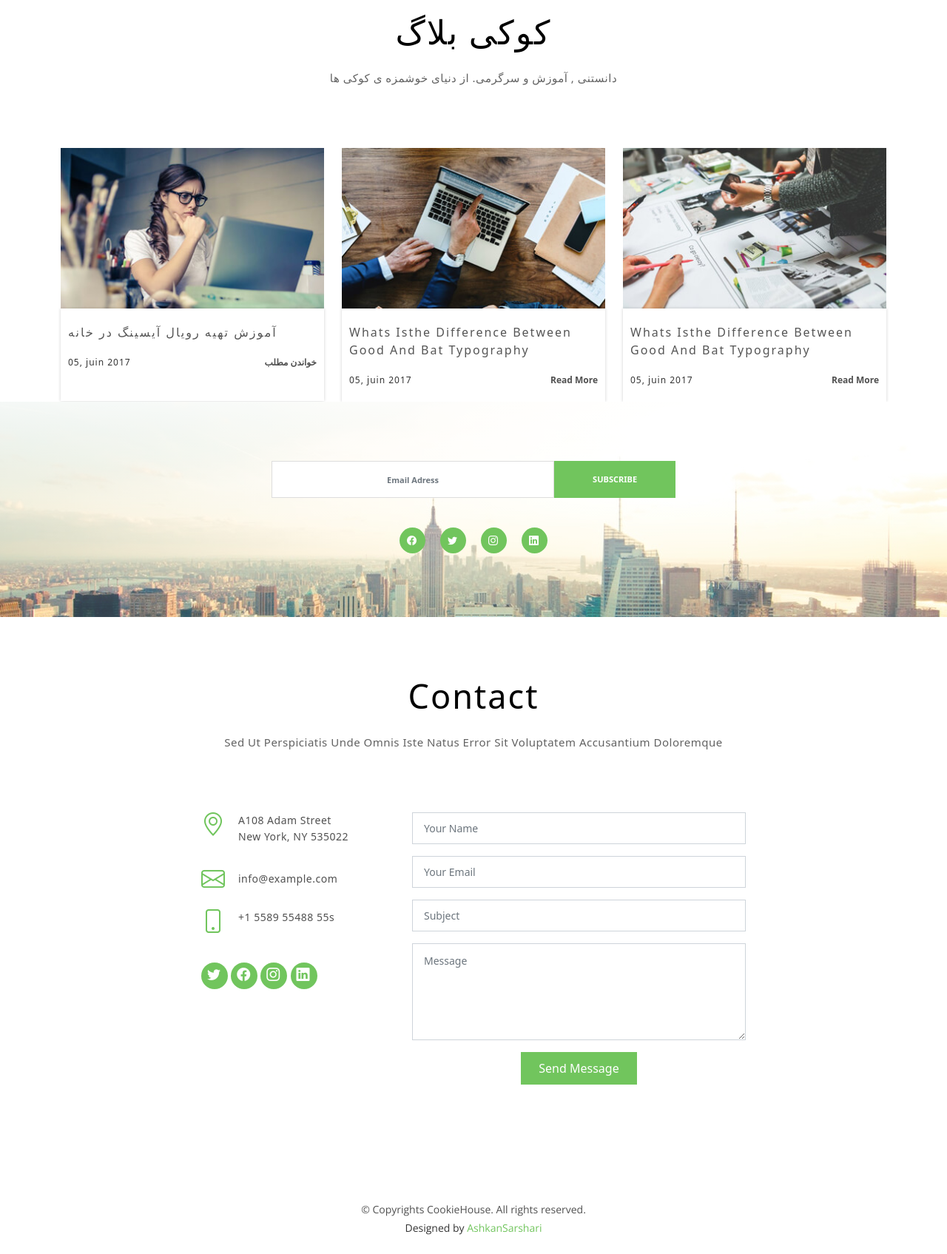
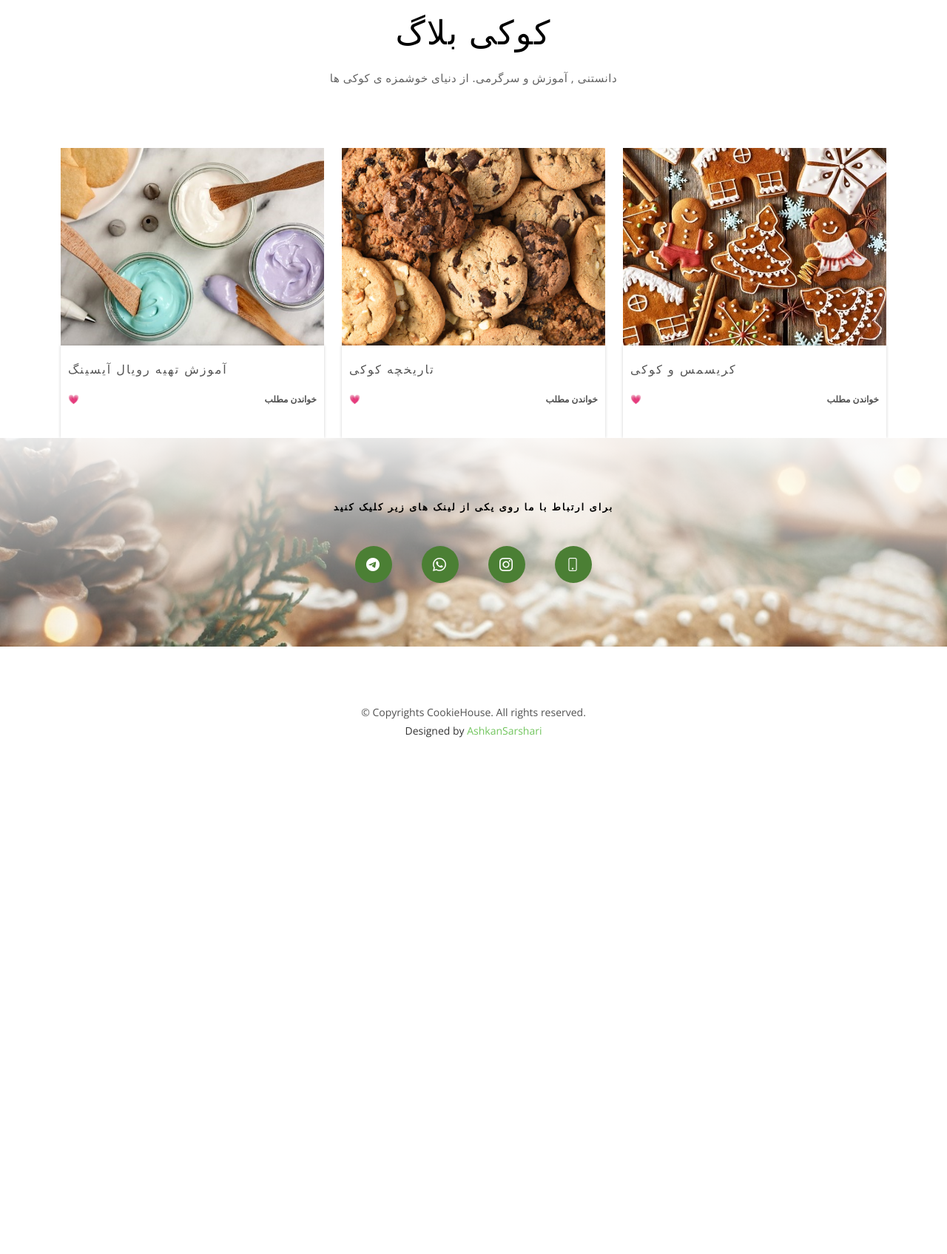
Before and after one commit to Aksh4n/cookiehouse, a Django app: page / in a window 1280 px wide. Shown: the part 3617-5312 px from the top of the page at 74% size. After the commit the page ends 4614 px from the top, so only its background shows below. Run offline with Django 3.2, Linux system fonts and the light colour scheme; data comes from the database, SQL or seed files in the repository; both versions use the stored data as it was after the commit; some libraries are stand-ins or nearby versions.

Commit message:
almost finished

```diff
--- a/home/admin.py
+++ b/home/admin.py
@@ -8,3 +8,4 @@ admin.site.register(Category)
 admin.site.register(Product)
 admin.site.register(New)
 admin.site.register(Post)
+admin.site.register(Order)
--- a/home/static/assets/css/style.css
+++ b/home/static/assets/css/style.css
@@ -1170,8 +1170,9 @@ section {
 /* Newsletter Section
 --------------------------------*/
 #newsletter {
-  background: rgba(0, 0, 0, 0) url(../img/newsletter-bg.jpg) no-repeat center top fixed;
+  background: rgba(0, 0, 0, 0) url(../img/back2.jpg) no-repeat center top fixed;
   background-size: cover;
+  font-weight: bold;
 }
 
 #newsletter .overlay {
@@ -1236,14 +1237,14 @@ section {
 }
 
 #newsletter ul li {
-  background: #71c55d;
+  background: #4b7f34;
   border-radius: 50px;
   float: left;
-  height: 35px;
+  height: 50px;
   line-height: 35px;
-  margin-left: 10px;
-  margin-right: 10px;
-  width: 35px;
+  margin-left: 20px;
+  margin-right: 20px;
+  width: 50px;
   transition: 0.3s;
   display: flex;
   align-items: center;
@@ -1263,6 +1264,7 @@ section {
 #newsletter ul li i {
   color: #fff;
   line-height: 0;
+  font-size: large;
 }
 
 /* Contact Section
--- a/home/templates/index.html
+++ b/home/templates/index.html
@@ -8,7 +8,7 @@
   <meta charset="utf-8">
   <meta content="width=device-width, initial-scale=1.0" name="viewport">
 
-  <title>CookieHouse / خانه ی کوکی</title>
+  <title>CookieHouse</title>
   <meta content="تهیه و طراحی انواع کوکی و بیسکوییت مناسبتی با  رویال آیسینگ" name="description">
   <meta content="کوکی رویال آیسینگ " name="keywords">
 
@@ -52,7 +52,7 @@
           <li><a class="nav-link scrollto" href="#screenshots">جدید ترین ها</a></li>
           <li><a class="nav-link scrollto" href="#portfolio">گالری</a></li>
           <li><a class="nav-link scrollto" href="#blog"> کوکی بلاگ</a></li>
-          <li><a class="nav-link scrollto" href="#contact">ارتباط با ما</a></li>
+          <li><a class="nav-link scrollto" href="#newsletter">ارتباط با ما</a></li>
         </ul>
         <i class="bi bi-list mobile-nav-toggle"></i>
       </nav><!-- .navbar -->
@@ -66,7 +66,7 @@
       <h1>CookieHouse</h1>
       <h2>قبول سفارش انواع بیسکوییت مناسبتی</h2>
       <img src="{% static '' %}assets/img/green.png" alt="Hero Imgs" data-aos="zoom-out" data-aos-delay="100">
-      <a href="#get-started" class="btn-get-started scrollto">ثبت سفارش</a>
+      <a href="" data-bs-toggle="modal" data-bs-target="#exampleModal" class="btn-get-started scrollto">ثبت سفارش</a>
       <div class="btns">
         <a href="#"><i class="fa fa-apple fa-3x"></i>#کوکی</a>
         <a href="#"><i class="fa fa-play fa-3x"></i>رویال_آیسینگ</a>
@@ -74,6 +74,73 @@
       </div>
     </div>
   </section><!-- End Hero Section -->
+  <div dir="rtl" class="modal fade" id="exampleModal" aria-hidden="true" aria-labelledby="exampleModalToggleLabel" tabindex="-1">
+    <div class="modal-dialog">
+      <div class="modal-content">
+        <div dir="ltr" class="modal-header">
+          <h5 class="modal-title">ثبت سفارش </h5>
+          <button type="button" class="btn-close" data-bs-dismiss="modal" aria-label="Close"></button>
+        </div>
+        <div class="modal-body">
+            <form id="sefaresh-form" method="post" enctype="multipart/form-data" action="{% url 'sefaresh' %}" class="">
+                {% csrf_token %}
+                <div class="form-floating mb-3">
+                  <input type="text" name="name" class="form-control rounded-3" id="floatingInput" placeholder="نام">
+                  <label for="floatingInput">نام و نام خانوادگی</label>
+                </div>
+                <div class="form-floating mb-3">
+                    <input type="file" name="image" class="form-control rounded-3" id="floatingPassword" placeholder="">
+                    <label for="floatingPassword">آپلود تصویر طرح مورد نظر</label>
+                  </div>
+
+
+                <div class="form-floating mb-3">
+                  <input type="email" name="email" class="form-control rounded-3" id="floatingInput" placeholder="name@example.com">
+                  <label for="floatingInput">آدرس ایمیل</label>
+                </div>
+                <div class="form-floating mb-3">
+                  <input type="text" name="phone" class="form-control rounded-3" id="floatingPassword" placeholder="PhoneNumber">
+                  <label for="floatingPassword">شماره همراه</label>
+                </div>
+                <div class="form-group mt-3">
+                  <textarea class="form-control" name="message" rows="5" placeholder="توضیحات سفارش " required></textarea>
+                </div>
+                <br>
+
+
+                <button class="w-100 mb-2 btn btn-lg rounded-3 btn-success" type="submit"> تایید و ارسال</button>
+                <hr class="my-4">
+              </form>
+
+        </div>
+      </div>
+    </div>
+  </div>
+  <script>
+    const order = document.getElementById('sefaresh-form');
+  order.addEventListener("submit",submitHandler);
+  function submitHandler(e) {
+      var serializedData = $(this).serialize();
+      e.preventDefault();
+      $.ajax({
+          type: 'POST' ,
+          url : '{% url "sefaresh" %}',
+          data: new FormData(this),
+          processData: false,
+          contentType: false,
+          dataType: 'json',
+          success: function (data) {
+              if (data.msg === 'Success') {
+                  alert('  سفارش شما ثبت شد , به زودی با شما تماس میگیریم  ');
+                  $("#sefaresh-form").trigger('reset');
+        } else {
+          alert('فرم صحیح نیست , لطفا دوباره امتحان کنید')
+        }
+      }
+   })
+  }
+
+  </script>
 
   <main id="main">
 
@@ -223,43 +290,62 @@
         </div>
 
         <div class="row" data-aos="fade-up" data-aos-delay="100">
-
+        {% for a in b  %}
           <div class="col-md-6 col-lg-4">
             <div class="block-blog text-left">
-              <a href="#"><img src="{% static '' %}assets/img/blog/blog-image-1.jpg" alt="img"></a>
+              <a href="#"><img src="{{a.imageURL}}" alt="img"></a>
               <div class="content-blog">
-                <h4><a href="#">آموزش تهیه رویال آیسینگ در خانه</a></h4>
-                <span>05, juin 2017</span>
-                <a class="float-end readmore" href="#">خواندن مطلب</a>
+                <h4><a href="#">    {{a.title}} </a></h4>
+                <span>&#128151;</span>
+                <a class="float-end readmore" data-bs-toggle="modal" data-bs-target="#box{{a.id}}" href="">خواندن مطلب</a>
               </div>
             </div>
           </div>
-
-          <div class="col-md-6 col-lg-4">
-            <div class="block-blog text-left">
-              <a href="#"><img src="{% static '' %}assets/img/blog/blog-image-2.jpg" class="img-responsive" alt="img"></a>
-              <div class="content-blog">
-                <h4><a href="#">whats isthe difference between good and bat typography</a></h4>
-                <span>05, juin 2017</span>
-                <a class="float-end readmore" href="#">read more</a>
+          {% endfor %}
         </div>
       </div>
+    </section><!-- End Blog Section -->
+    {% for a in b %}
+    <div id="box{{a.id}}" class="modal fade " tabindex="-1">
+      <div  class="modal-dialog modal-fullscreen modal-scrollable">
+        <div class="modal-content">
+          <div class="modal-header">
+            <h5 class="modal-title">{{a.title}}</h5>
+            <button type="button" class="btn-close" data-bs-dismiss="modal" aria-label="Close"></button>
+          </div>
+          <div  class="modal-body">
+            <section id="speakers-details">
+              <div class="container">
+
+                <div class="row">
+                  <div class="col-md-6">
+                    <img src="{{a.imageURL}}" alt="Speaker 1" class="img-fluid">
                   </div>
 
-          <div class="col-md-6 col-lg-4">
-            <div class="block-blog text-left">
-              <a href="#"><img src="{% static '' %}assets/img/blog/blog-image-3.jpg" class="img-responsive" alt="img"></a>
-              <div class="content-blog">
-                <h4><a href="#">whats isthe difference between good and bat typography</a></h4>
-                <span>05, juin 2017</span>
-                <a class="float-end readmore" href="#">read more</a>
+                  <div class="col-md-6">
+                    <div class="details">
+                      <div class="social">
+                        <a href="https://t.me/+989353076803"><i class="bi bi-telegram"></i></a>
+                        <a href="https://wa.me/+989353076803"><i class="bi bi-whatsapp"></i></a>
+                        <a href="https://www.instagram.com/__cookiehouse__/"><i class="bi bi-instagram"></i></a>
                       </div>
+                      <p style="font-size: medium;text-align: justify;">{{a.text}}.</p>
+
                     </div>
                   </div>
 
                 </div>
               </div>
-    </section><!-- End Blog Section -->
+
+            </section>
+
+.....
+          </div>
+        </div>
+      </div>
+    </div>
+
+    {% endfor %}
 
     <!-- ======= Newsletter Section ======= -->
     <section id="newsletter" class="newsletter text-center">
@@ -268,90 +354,26 @@
 
           <div class="row justify-content-center">
             <div class="col-md-9 col-lg-6">
-              <form class="d-flex" method="POST" action="#">
-                <input type="email" class="form-control " placeholder="Email Adress" name="email">
-                <button type="submit" class="btn btn-default"><i class="bi bi-location-arrow"></i>Subscribe</button>
-              </form>
+              <h4>
+                برای ارتباط با ما روی یکی از لینک های زیر کلیک کنید
+              </h4>
+
+
             </div>
           </div>
 
           <ul class="list-unstyled">
-            <li><a href="#"><i class="bi bi-facebook"></i></a></li>
-            <li><a href="#"><i class="bi bi-twitter"></i></a></li>
-            <li><a href="#"><i class="bi bi-instagram"></i></a></li>
-            <li><a href="#"><i class="bi bi-linkedin"></i></a></li>
+            <li><a href="https://t.me/+989353076803"><i class="bi bi-telegram"></i></a></li>
+            <li><a href="https://wa.me/+989353076803"><i class="bi bi-whatsapp"></i></a></li>
+            <li><a href="https://www.instagram.com/__cookiehouse__/"><i class="bi bi-instagram"></i></a></li>
+            <li><a href="tel:+989353076803"><i class="bi bi-phone"></i></a></li>
+
           </ul>
 
         </div>
       </div>
     </section><!-- End Newsletter Section -->
 
-    <!-- ======= Contact Section ======= -->
-    <section id="contact" class="padd-section">
-
-      <div class="container" data-aos="fade-up">
-        <div class="section-title text-center">
-          <h2>Contact</h2>
-          <p class="separator">Sed ut perspiciatis unde omnis iste natus error sit voluptatem accusantium doloremque</p>
-        </div>
-
-        <div class="row justify-content-center" data-aos="fade-up" data-aos-delay="100">
-
-          <div class="col-lg-3 col-md-4">
-
-            <div class="info">
-              <div>
-                <i class="bi bi-geo-alt"></i>
-                <p>A108 Adam Street<br>New York, NY 535022</p>
-              </div>
-
-              <div class="email">
-                <i class="bi bi-envelope"></i>
-                <p>info@example.com</p>
-              </div>
-
-              <div>
-                <i class="bi bi-phone"></i>
-                <p>+1 5589 55488 55s</p>
-              </div>
-            </div>
-
-            <div class="social-links">
-              <a href="#" class="twitter"><i class="bi bi-twitter"></i></a>
-              <a href="#" class="facebook"><i class="bi bi-facebook"></i></a>
-              <a href="#" class="instagram"><i class="bi bi-instagram"></i></a>
-              <a href="#" class="linkedin"><i class="bi bi-linkedin"></i></a>
-            </div>
-
-          </div>
-
-          <div class="col-lg-5 col-md-8">
-            <div class="form">
-              <form action="forms/contact.php" method="post" role="form" class="php-email-form">
-                <div class="form-group">
-                  <input type="text" name="name" class="form-control" id="name" placeholder="Your Name" required>
-                </div>
-                <div class="form-group mt-3">
-                  <input type="email" class="form-control" name="email" id="email" placeholder="Your Email" required>
-                </div>
-                <div class="form-group mt-3">
-                  <input type="text" class="form-control" name="subject" id="subject" placeholder="Subject" required>
-                </div>
-                <div class="form-group mt-3">
-                  <textarea class="form-control" name="message" rows="5" placeholder="Message" required></textarea>
-                </div>
-                <div class="my-3">
-                  <div class="loading">Loading</div>
-                  <div class="error-message"></div>
-                  <div class="sent-message">Your message has been sent. Thank you!</div>
-                </div>
-                <div class="text-center"><button type="submit">Send Message</button></div>
-              </form>
-            </div>
-          </div>
-        </div>
-      </div>
-    </section><!-- End Contact Section -->
 
   </main><!-- End #main -->
 
--- a/home/urls.py
+++ b/home/urls.py
@@ -2,5 +2,6 @@ from django.urls import path
 from . import views
 urlpatterns = [
     path('', views.home , name="home"),
+    path('sefaresh/',views.sefaresh, name='sefaresh'),
 
 ]
--- a/home/views.py
+++ b/home/views.py
@@ -1,5 +1,7 @@
 from django.shortcuts import render
 from . models import *
+from . forms import *
+from django.http import JsonResponse
 
 # Create your views here.def home(request):
 def home(request):
@@ -10,3 +12,12 @@ def home(request):
 
 
     return render(request, 'index.html' , {'p':pro , 'c':cat, 'n':new , 'b':post})
+
+def sefaresh(request):
+	if request.method == "POST":
+		form = CustomOrderForm(request.POST or None, request.FILES or None)
+		if form.is_valid():
+			form.save()
+			return JsonResponse({'msg': 'Success'})
+		else:
+			return JsonResponse({'msg': 'ERRRR'})
```
Also changed, not shown: home/forms.py (+9 -0 lines), home/models.py (+19 -0 lines), db.sqlite3, home/migrations/0004_order.py (added), home/static/assets/img/back2.jpg (added), static/images/assorted-cookies.jpg (added), static/images/gingerbread-cookies1-medium-banooyeshahr-768x576-min.jpg (added), static/images/royal.-icing.-min-1.jpg (added), static/images/royal.-icing.-min-1_2I0cWmD.jpg (added), static/images/set-of-cute-cookies-in-christmas-theme-free-vector.jpg (added). Lines whose indentation alone changed are shown as unchanged.
